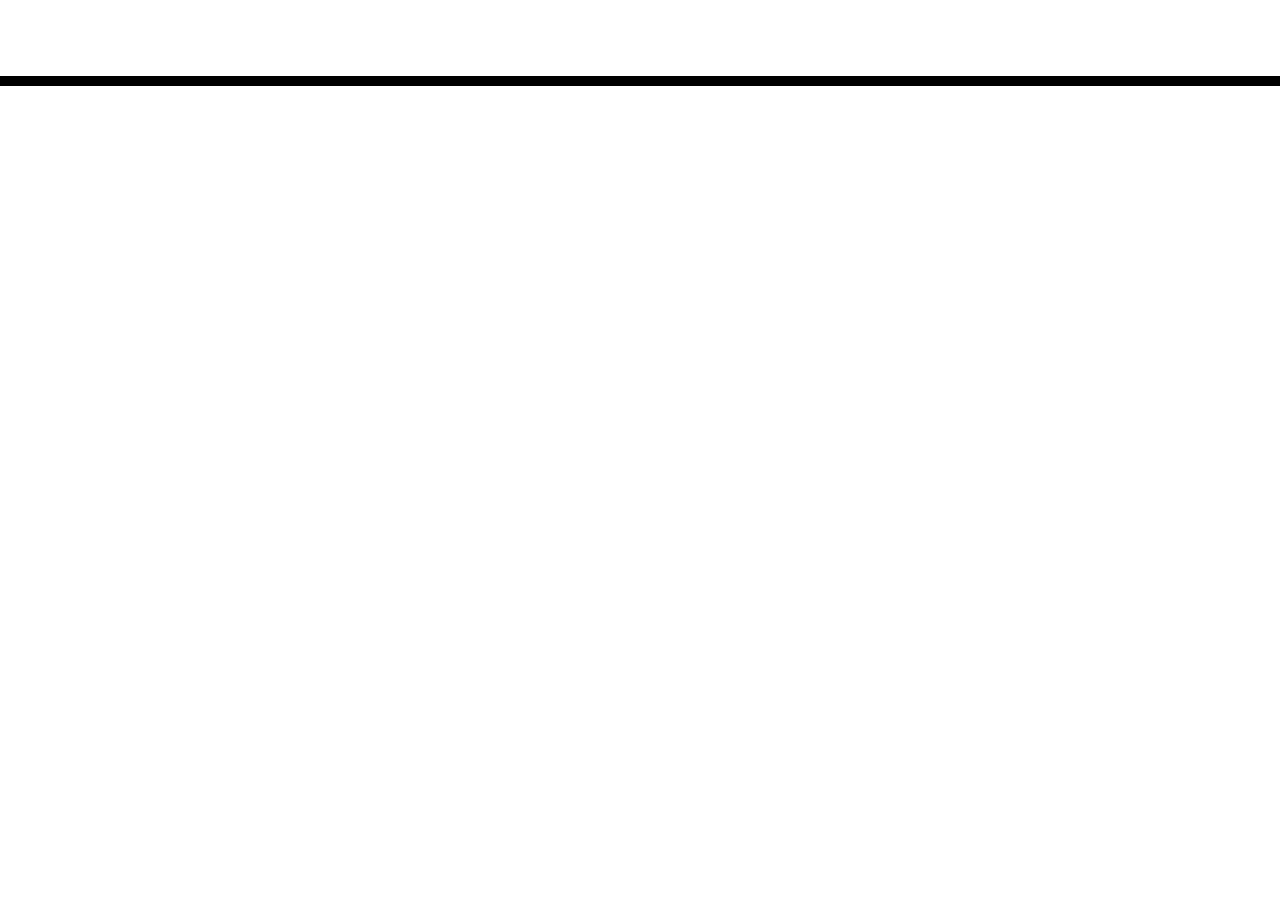
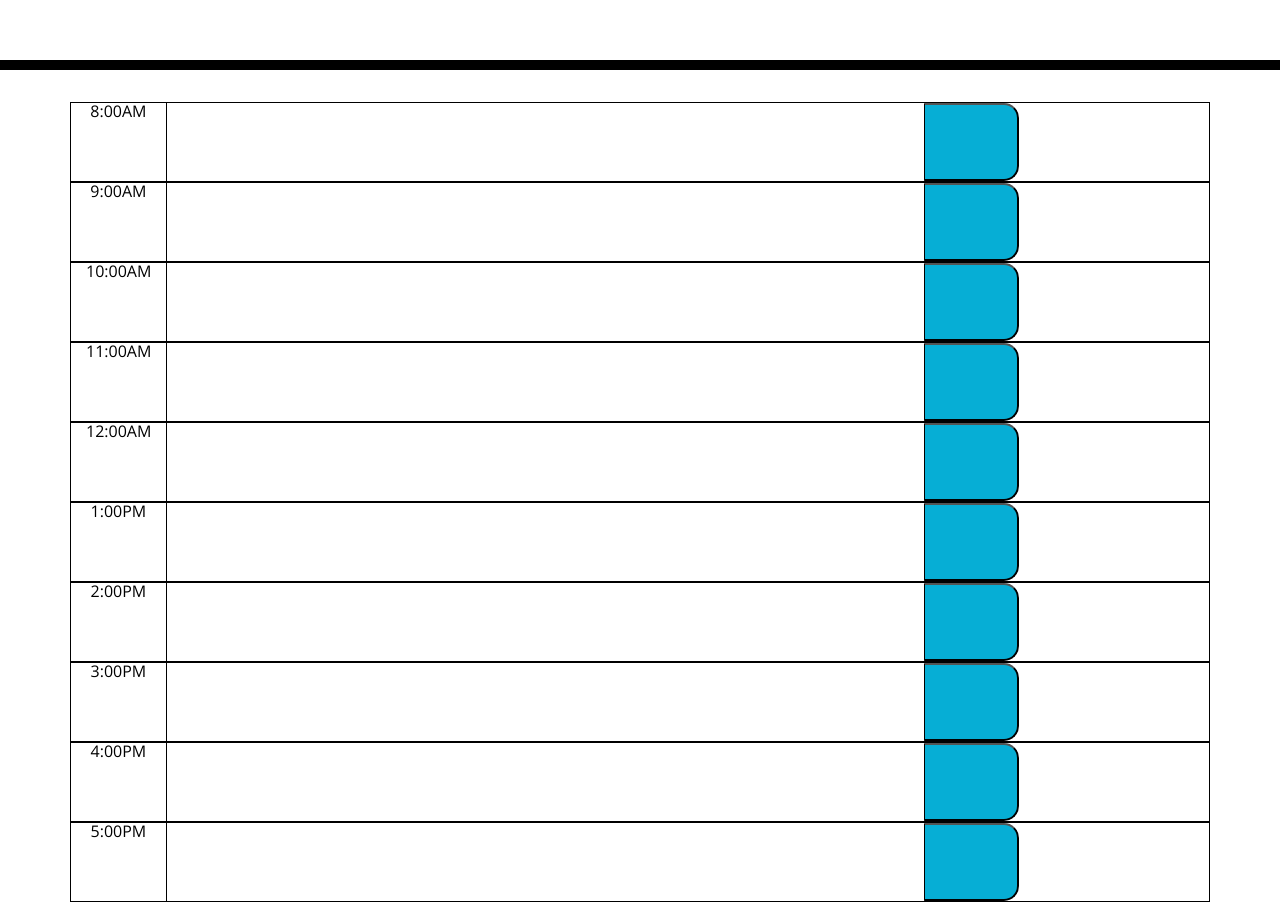
Before and after one commit to aeforbush/event_scheduler, a plain HTML site: page super-disco-main/Develop/index.html in a window 1280 px wide. Shown: the part 198-1100 px from the top of the page. Before the commit the page ends 800 px from the top, so only its background shows below. Drawn offline with nearby package versions, Linux system fonts and the light colour scheme.

```diff
--- a/super-disco-main/Develop/index.html
+++ b/super-disco-main/Develop/index.html
@@ -1,4 +1,3 @@
-/*test*/
 <!DOCTYPE html>
 <html lang="en">
   <head>
@@ -23,17 +22,86 @@
     <title>Work Day Scheduler</title>
   </head>
 
+  <table>
   <body>
     <header class="jumbotron">
       <h1 class="display-3">Work Day Scheduler</h1>
       <p class="lead">A simple calendar app for scheduling your work day</p>
       <p id="currentDay" class="lead"></p>
     </header>
+
+
+    <!-- creates overall grid -->
     <div class="container">
+
       <!-- Timeblocks go here -->
+      <div class="row">
+        <div class="col-1 hour time-block">8:00AM</div>
+        <textarea id="hour" class="col-8 input"></textarea>
+        <button class="col-1 saveBtn"><span class="oi oi-plus mr-2"></span></button>
+
+      </div>
+
+      <div class="row">
+        <div class="col-1 hour time-block">9:00AM</div>
+        <textarea id="hour" class="col-8 input"></textarea>
+        <button class="col-1 saveBtn"></button>
+      </div>
+
+      <div class="row">
+        <div class="col-1 hour time-block">10:00AM</div>
+        <textarea id="hour" class="col-8 input"></textarea>
+        <button class="col-1 saveBtn"></button>
+      </div>
+
+      <div class="row">
+        <div class="col-1 hour time-block">11:00AM</div>
+        <textarea id="hour" class="col-8 input"></textarea>
+        <button class="col-1 saveBtn"></button>
+      </div>
+
+      <div class="row">
+        <div class="col-1 hour time-block">12:00AM</div>
+        <textarea id="hour" class="col-8 input"></textarea>
+        <button class="col-1 saveBtn"></button>
+      </div>
+
+      <div class="row">
+        <div class="col-1 hour time-block">1:00PM</div>
+        <textarea id="hour" class="col-8 input"></textarea>
+        <button class="col-1 saveBtn"></button>
+      </div>
+
+      <div class="row">
+        <div class="col-1 hour time-block">2:00PM</div>
+        <textarea id="hour" class="col-8 input"></textarea>
+        <button class="col-1 saveBtn"></button>
+      </div>
+
+      <div class="row">
+        <div class="col-1 hour time-block">3:00PM</div>
+        <textarea id="hour" class="col-8 input"></textarea>
+        <button class="col-1 saveBtn"></button>
+      </div>
+
+      <div class="row">
+        <div class="col-1 hour time-block">4:00PM</div>
+        <textarea id="hour" class="col-8 input"></textarea>
+        <button class="col-1 saveBtn"></button>
+      </div>
+
+      <div class="row">
+        <div class="col-1 hour time-block">5:00PM</div>
+        <textarea id="hour" class="col-8 input"></textarea>
+        <button class="col-1 saveBtn"></button>
+      </div>
+
+
+
     </div>
 
     <script src="https://code.jquery.com/jquery-3.4.1.min.js"></script>
     <script src="https://cdnjs.cloudflare.com/ajax/libs/moment.js/2.24.0/moment.min.js"></script>
   </body>
+</table>
 </html>
--- a/super-disco-main/Develop/style.css
+++ b/super-disco-main/Develop/style.css
@@ -33,13 +33,13 @@ textarea{
 .row {
   white-space: pre-wrap;
   height: 80px;
-  border-top: 1px solid white;;
+  border: 1px solid black;;
 }
 
 .hour {
   background-color: #ffffff;
   color: #000000;
-  border-top: 1px dashed #000000;
+
 }
 
 .past {
```
Also changed, not shown: super-disco-main/script.js (added, +22 -0 lines).
